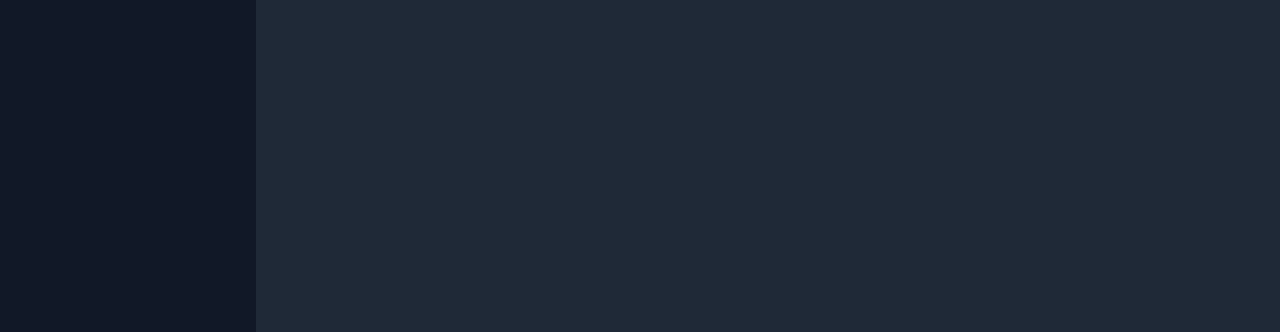
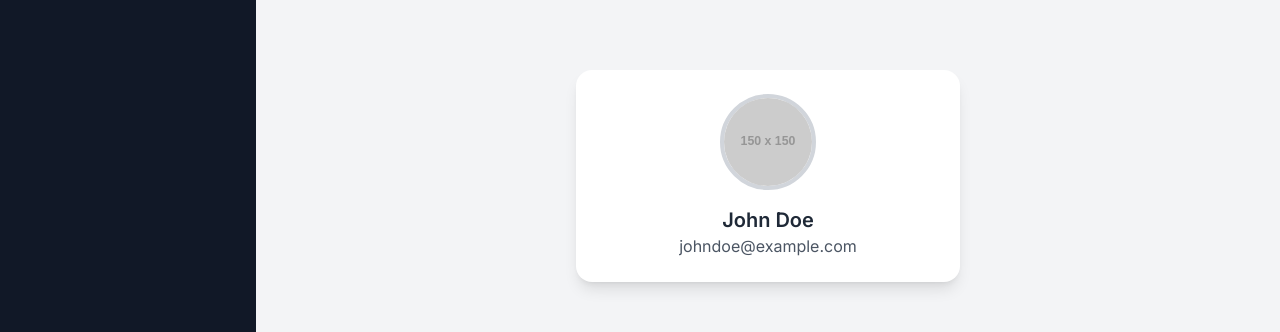
Before and after one commit to niyam19/music-player, a React (Vite) app in the folder music-player-frontend/: page /profile in a window 1280 px wide. Shown: the part 288-620 px from the top of the page. Built offline with nearby package versions, Linux system fonts and the light colour scheme; no server answers; sample sign-in values are in the browser's storage.

Commit message:
profile page route added

```diff
--- a/music-player-frontend/src/routes/appRoutes.tsx
+++ b/music-player-frontend/src/routes/appRoutes.tsx
@@ -1,11 +1,13 @@
 import Home from "../pages/Home";
 import { Route, Routes } from "react-router-dom";
 import LikedSongs from "../pages/LikedSongs";
+import ProfilePage from "../pages/profile";
 const AppRoutes = () => {
   return (
     <Routes>
       <Route path="/" element={<Home />} />
       <Route path="/liked-songs" element={<LikedSongs />} />
+      <Route path="/profile" element={<ProfilePage />} />
     </Routes>
   );
 };
```
